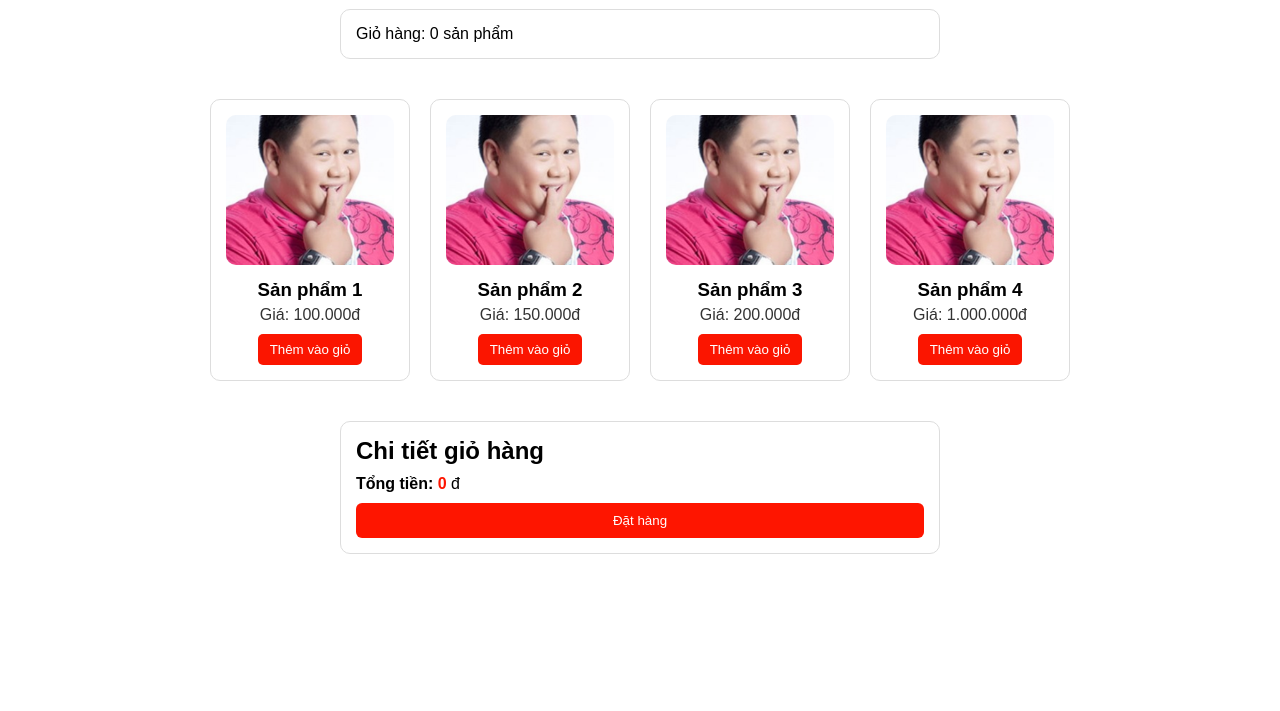
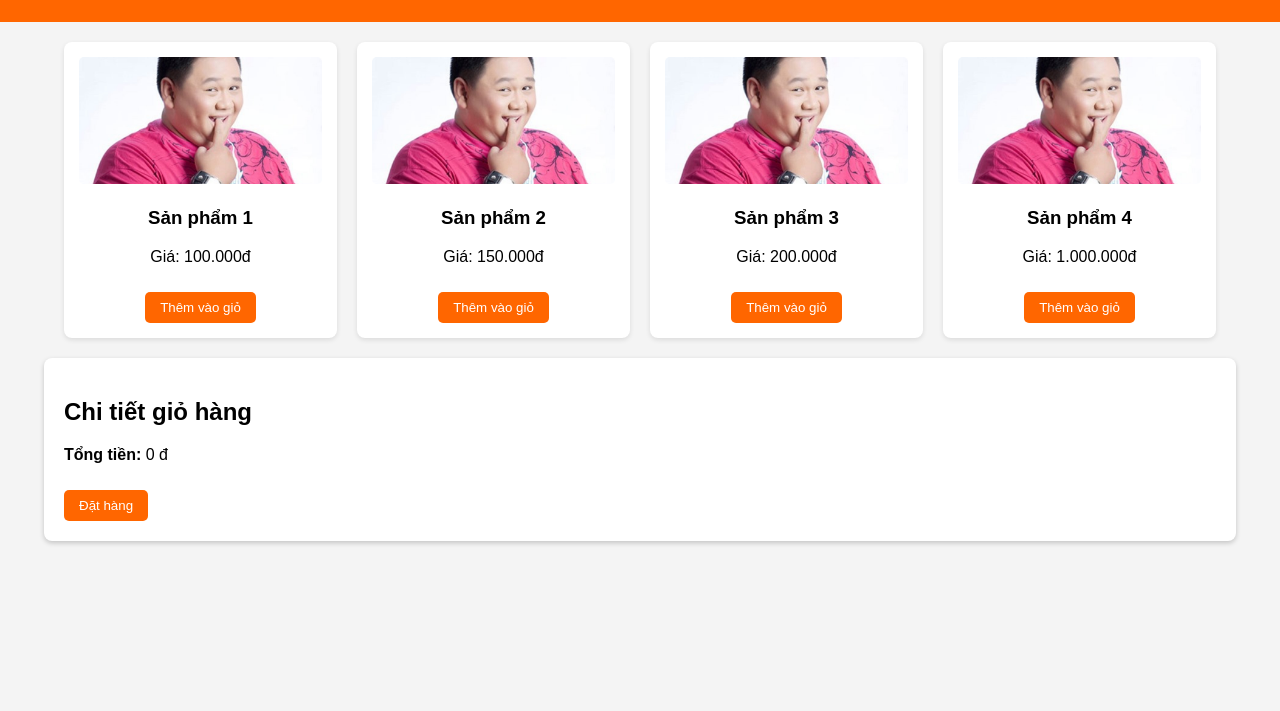
Before and after one commit to banglegen/shopminhbeo, a website: page public/index.html in a window 1280 px wide. Shown: the part 89-800 px from the top of the page. Drawn offline with Linux system fonts and the light colour scheme.

Commit message:
làm lại

```diff
--- a/public/style-order.css
+++ b/public/style-order.css
@@ -1,123 +1,126 @@
-/* Reset cơ bản */
-* {
+body {
+  font-family: Arial, sans-serif;
   margin: 0;
   padding: 0;
-  box-sizing: border-box;
-  font-family: Arial, sans-serif;
+  background: #f4f4f4;
+  display: flex;
+  justify-content: center;
+  align-items: center;
+  min-height: 100vh;
 }
 
-/* Header */
 header {
-  background-color: #ff1500;
+  position: absolute;
+  top: 0;
+  left: 0;
+  width: 100%;
+  background: #ff6600;
   color: white;
-  padding: 20px;
   text-align: center;
-  box-shadow: 0 2px 5px rgba(0,0,0,0.2);
+  padding: 15px;
 }
 
-/* Container form */
 .container {
+  width: 90%;
   max-width: 600px;
-  margin: 20px auto;
-  background: #fff;
-  padding: 20px;
+  margin-top: 80px;
+  background: white;
+  padding: 25px;
   border-radius: 10px;
-  border: 1px solid #ddd;
+  box-shadow: 0 3px 8px rgba(0,0,0,0.2);
+
+  text-align: center;
 }
 
 h2 {
-  margin-bottom: 15px;
+  margin-bottom: 20px;
+  color: #333;
 }
 
-/* Order summary */
 .order-summary {
+  background: #fafafa;
+  padding: 15px;
+  border: 1px solid #ddd;
+  border-radius: 8px;
   margin-bottom: 20px;
+  text-align: left;
 }
 
-#order-list {
+.order-summary ul {
   list-style: none;
-  margin-bottom: 10px;
+  padding: 0;
 }
 
-#order-list li {
+.order-summary li {
   display: flex;
   justify-content: space-between;
-  margin-bottom: 5px;
-  padding-bottom: 5px;
-  border-bottom: 1px solid #eee;
+  margin: 8px 0;
 }
 
-#order-total {
-  font-weight: bold;
-  color: #ff1500;
+form {
+  text-align: left;
 }
 
-/* Form */
 form label {
   display: block;
-  margin-top: 10px;
-  margin-bottom: 5px;
+  margin-top: 15px;
+  font-weight: bold;
+  color: #444;
 }
 
-form input, form textarea, form select {
+form input,
+form textarea,
+form select {
   width: 100%;
-  padding: 8px;
+  padding: 10px;
+  margin-top: 5px;
+  border: 1px solid #ccc;
   border-radius: 6px;
-  border: 1px solid #ccc;
-  margin-bottom: 5px;
+  box-sizing: border-box;
+  font-size: 14px;
 }
 
-form button {
-  margin-top: 15px;
+form textarea {
+  resize: vertical;
+  min-height: 80px;
+}
+
+button {
+  margin-top: 20px;
   width: 100%;
-  padding: 10px;
-  background-color: #ff1500;
-  color: white;
+  padding: 12px;
+  background: #ff6600;
   border: none;
   border-radius: 6px;
+  color: white;
+  font-size: 16px;
   cursor: pointer;
 }
 
-form button:hover {
-  background-color: #ff1100;
+button:hover {
+  background: #cc5200;
 }
 
-/* Toast thông báo */
 #toast {
   visibility: hidden;
   min-width: 250px;
-  margin-left: -125px;
   background-color: #333;
-  color: white;
+  color: #fff;
   text-align: center;
-  border-radius: 6px;
-  padding: 12px;
+  border-radius: 8px;
+  padding: 15px;
   position: fixed;
   z-index: 1000;
   left: 50%;
   bottom: 30px;
+  transform: translateX(-50%);
   font-size: 16px;
+  opacity: 0;
+  transition: opacity 0.5s, bottom 0.5s;
 }
 
 #toast.show {
   visibility: visible;
-  animation: fadein 0.5s, fadeout 0.5s 2.5s;
+  opacity: 1;
+  bottom: 50px;
 }
-
-@keyframes fadein {
-  from { bottom: 0; opacity: 0; }
-  to { bottom: 30px; opacity: 1; }
-}
-
-@keyframes fadeout {
-  from { bottom: 30px; opacity: 1; }
-  to { bottom: 0; opacity: 0; }
-}
-
-/* Responsive */
-@media (max-width: 500px) {
-  .container {
-    margin: 10px;
-    padding: 15px;
-  }
-}
--- a/public/style.css
+++ b/public/style.css
@@ -1,130 +1,78 @@
-/* Reset cơ bản */
-* {
-  margin: 0;
-  padding: 0;
-  box-sizing: border-box;
+body {
   font-family: Arial, sans-serif;
+  margin: 0; padding: 0;
+  background: #f4f4f4;
 }
 
-/* Header */
 header {
-  background-color: #ff1500;
+  background: #ff6600;
   color: white;
-  padding: 20px;
+  padding: 15px;
   text-align: center;
+}
+
+.container {
+  width: 90%;
+  margin: 20px auto;
+  display: grid;
+  grid-template-columns: repeat(auto-fit, minmax(200px, 1fr));
+  gap: 20px;
+}
+
+.product {
+  background: white;
+  padding: 15px;
+  border-radius: 8px;
+  box-shadow: 0 2px 5px rgba(0,0,0,0.1);
+  text-align: center;
+}
+
+.product img {
+  max-width: 100%;
+  border-radius: 5px;
+}
+
+button {
+  margin-top: 10px;
+  padding: 8px 15px;
+  border: none;
+  background: #ff6600;
+  color: white;
+  cursor: pointer;
+  border-radius: 5px;
+}
+
+button:hover {
+  background: #cc5200;
+}
+
+#cart {
+  position: fixed;
+  top: 20px;
+  right: 20px;
+  background: white;
+  padding: 10px 15px;
+  border-radius: 8px;
   box-shadow: 0 2px 5px rgba(0,0,0,0.2);
 }
 
-/* Container sản phẩm */
-.container {
-  display: flex;
-  flex-wrap: wrap;
-  gap: 20px;
+#cart-detail {
+  width: 90%;
+  margin: 20px auto;
+  background: white;
   padding: 20px;
-  justify-content: center;
+  border-radius: 8px;
+  box-shadow: 0 2px 5px rgba(0,0,0,0.2);
 }
 
-/* Sản phẩm */
-.product {
-  background: #fff;
-  border: 1px solid #ddd;
-  border-radius: 10px;
-  width: 200px;
-  text-align: center;
-  padding: 15px;
-  transition: transform 0.2s;
-}
-
-.product:hover {
-  transform: scale(1.05);
-}
-
-.product img {
-  width: 100%;
-  height: 150px;
-  object-fit: cover;
-  border-radius: 10px;
-}
-
-.product h3 {
-  margin: 10px 0 5px 0;
-}
-
-.product p {
-  color: #333;
-  margin-bottom: 10px;
-}
-
-.product button {
-  background-color: #fb1500;
-  border: none;
-  color: white;
-  padding: 8px 12px;
-  border-radius: 5px;
-  cursor: pointer;
-  transition: background 0.2s;
-}
-
-.product button:hover {
-  background-color: #ff1100;
-}
-
-/* Giỏ hàng */
-#cart, #cart-detail {
-  max-width: 600px;
-  margin: 20px auto;
-  background: #fff;
-  padding: 15px;
-  border-radius: 10px;
-  border: 1px solid #ddd;
-}
-
-#cart-detail h2 {
-  margin-bottom: 10px;
-}
-
-#cart-list, #cart-list li, .cart-controls {
-  list-style: none;
+.cart-item {
+  display: flex;
+  justify-content: space-between;
+  align-items: center;
+  padding: 5px 0;
 }
 
 .cart-controls button {
-  margin-left: 5px;
-  background: #ff1500;
-  border: none;
-  color: white;
-  padding: 3px 6px;
-  border-radius: 4px;
-  cursor: pointer;
+  margin: 0 5px;
+  padding: 3px 8px;
 }
-
-.cart-controls button:hover {
-  background: #ff1100;
-}
-
-#cart-total {
-  font-weight: bold;
-  color: #fe1500;
-}
-
-#order-btn {
-  margin-top: 10px;
-  width: 100%;
-  padding: 10px;
-  background-color: #fe1500;
-  color: white;
-  border: none;
-  border-radius: 6px;
-  cursor: pointer;
-}
-
-#order-btn:hover {
-  background-color: #d61002;
-}
-
-/* Responsive */
-@media (max-width: 500px) {
-  .container {
-    flex-direction: column;
-    align-items: center;
-  }
-}
```
